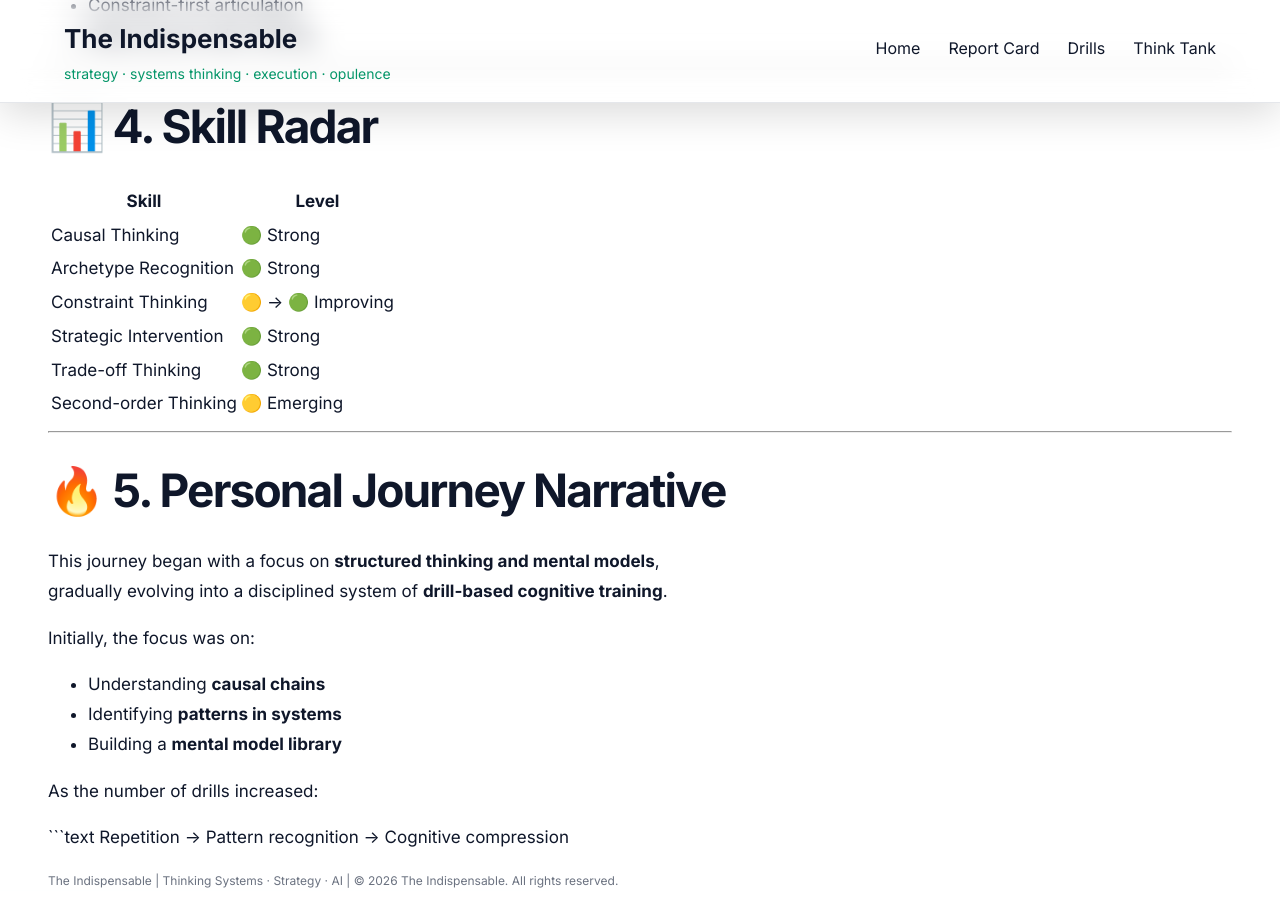
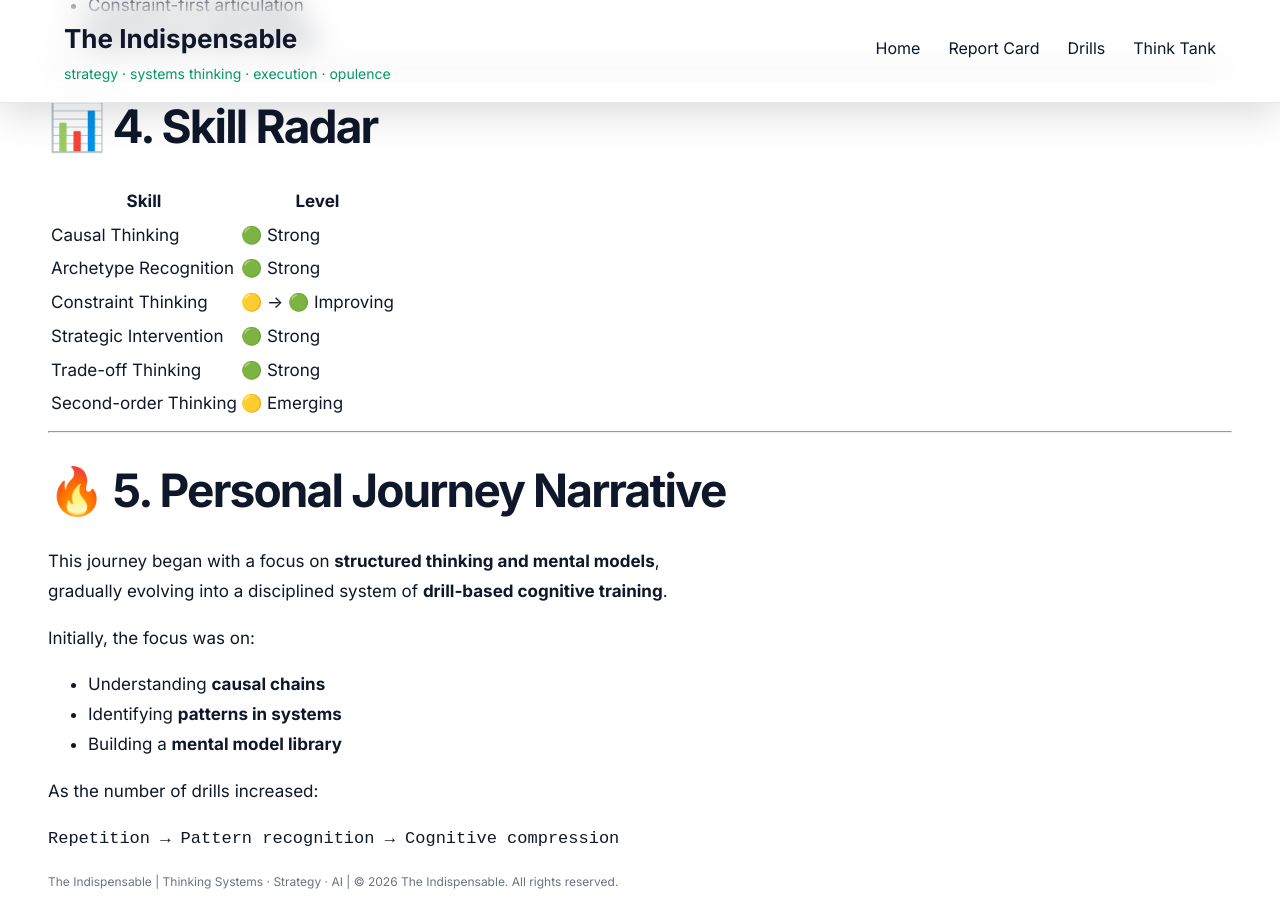
Before and after one commit to lakshminarayanannarasimhan-star/lakshminarayanannarasimhan-star.github.io, a Jekyll site: the page built from report-card.md, in a window 1280 px wide and 900 px high, scrolled down 3248 px. Built offline with Jekyll 4.4.1, drawn with Linux system fonts in a browser that asks for light colours; our own code applies the rules of GitHub Pages for plain Markdown files.

Commit message:
Update report-card.md

````diff
--- a/report-card.md
+++ b/report-card.md
@@ -124,5 +124,4 @@ Initially, the focus was on:
 
 As the number of drills increased:
 
-```text
-Repetition → Pattern recognition → Cognitive compression
+```Repetition → Pattern recognition → Cognitive compression```
````
